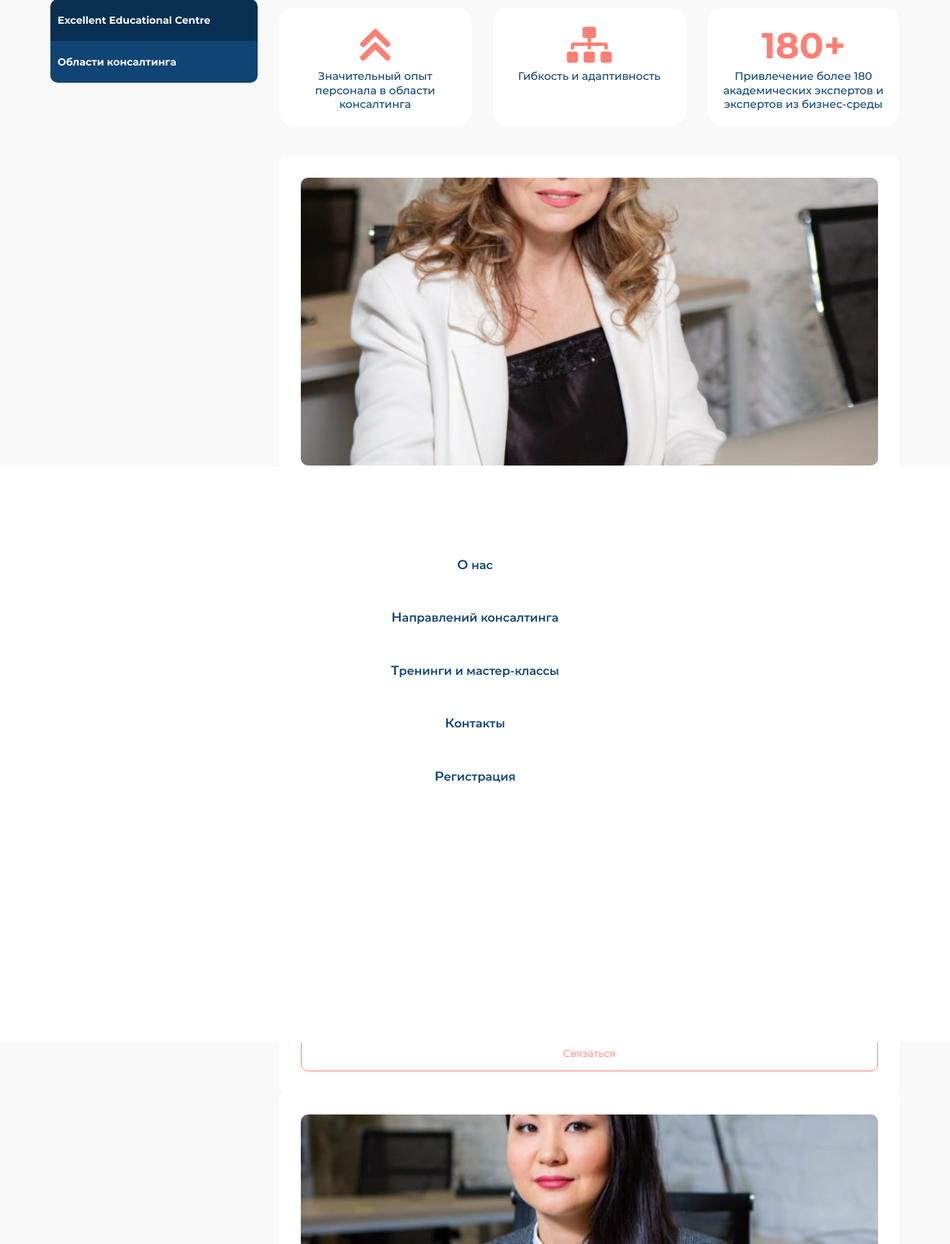
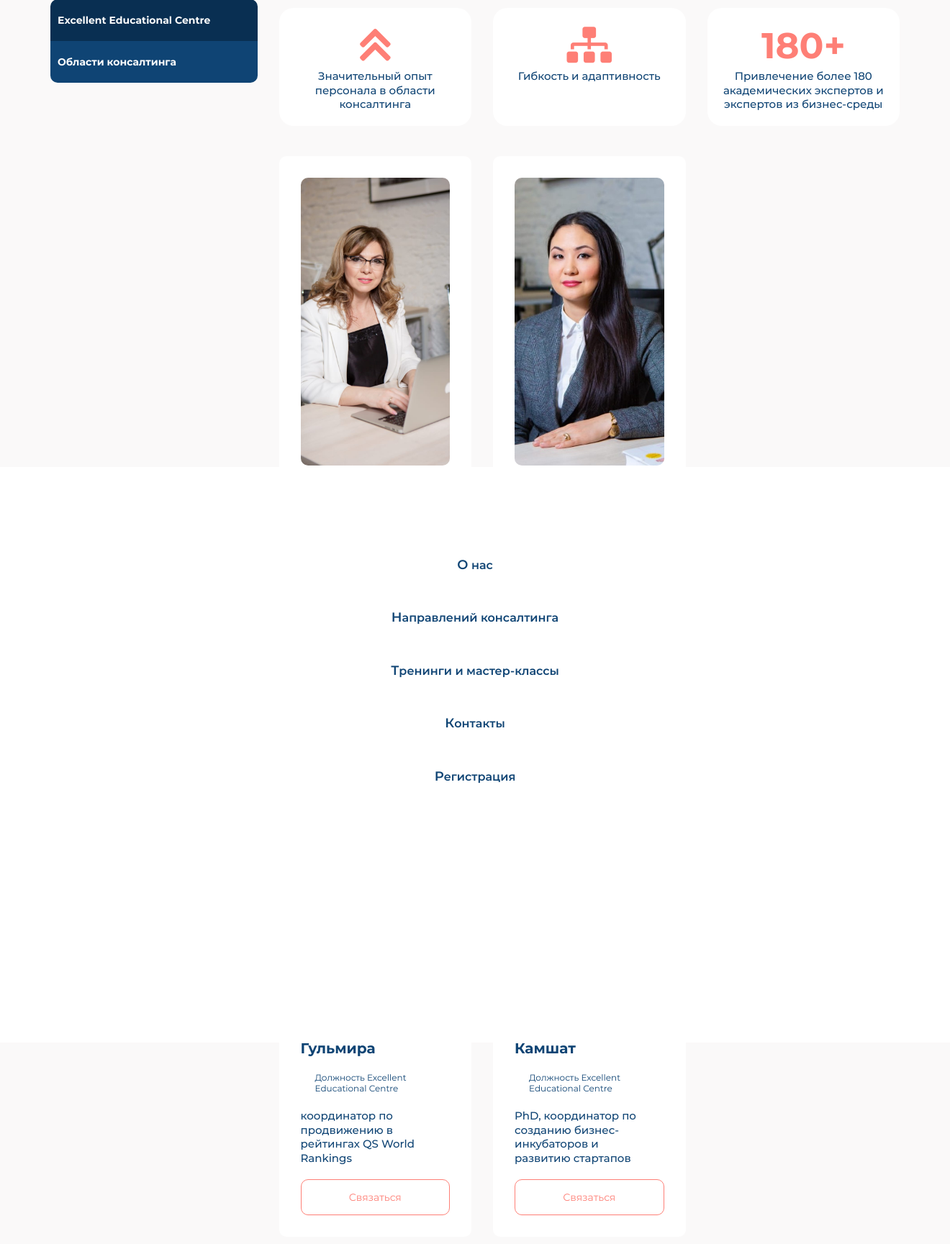
Before and after one commit to BakdauletBolat/exelent, a Django app: page /about-us/ in a window 1320 px wide. Shown: the part 151-1880 px from the top of the page at 72% size. Run offline with Django 3.2, Linux system fonts and the light colour scheme; some web fonts are replaced.

Commit message:
row edit

```diff
--- a/static/styles/b-style2.css
+++ b/static/styles/b-style2.css
@@ -157,7 +157,6 @@ body {
 
 .card-row {
     width: 100%;
-    display: grid;
     column-gap: 30px;
     column-count: 1;
     -webkit-column-count: 1;
```
